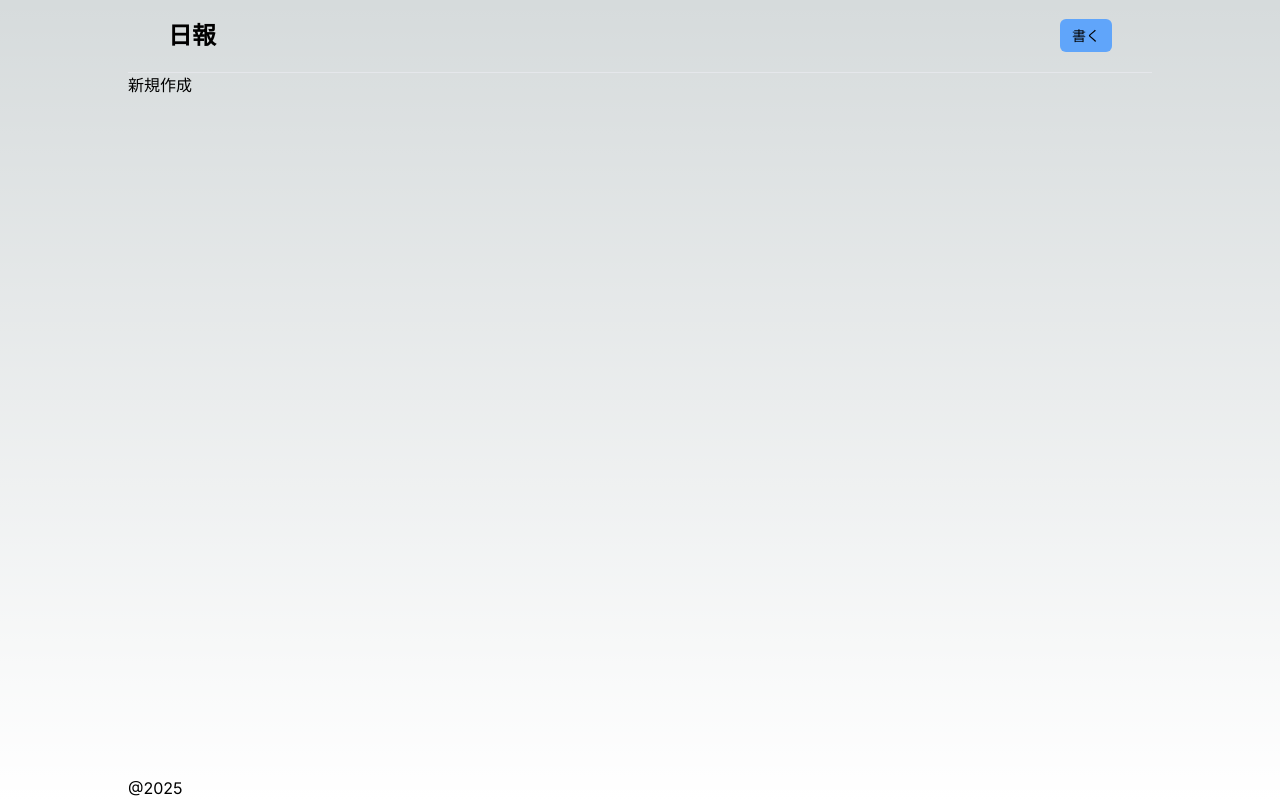
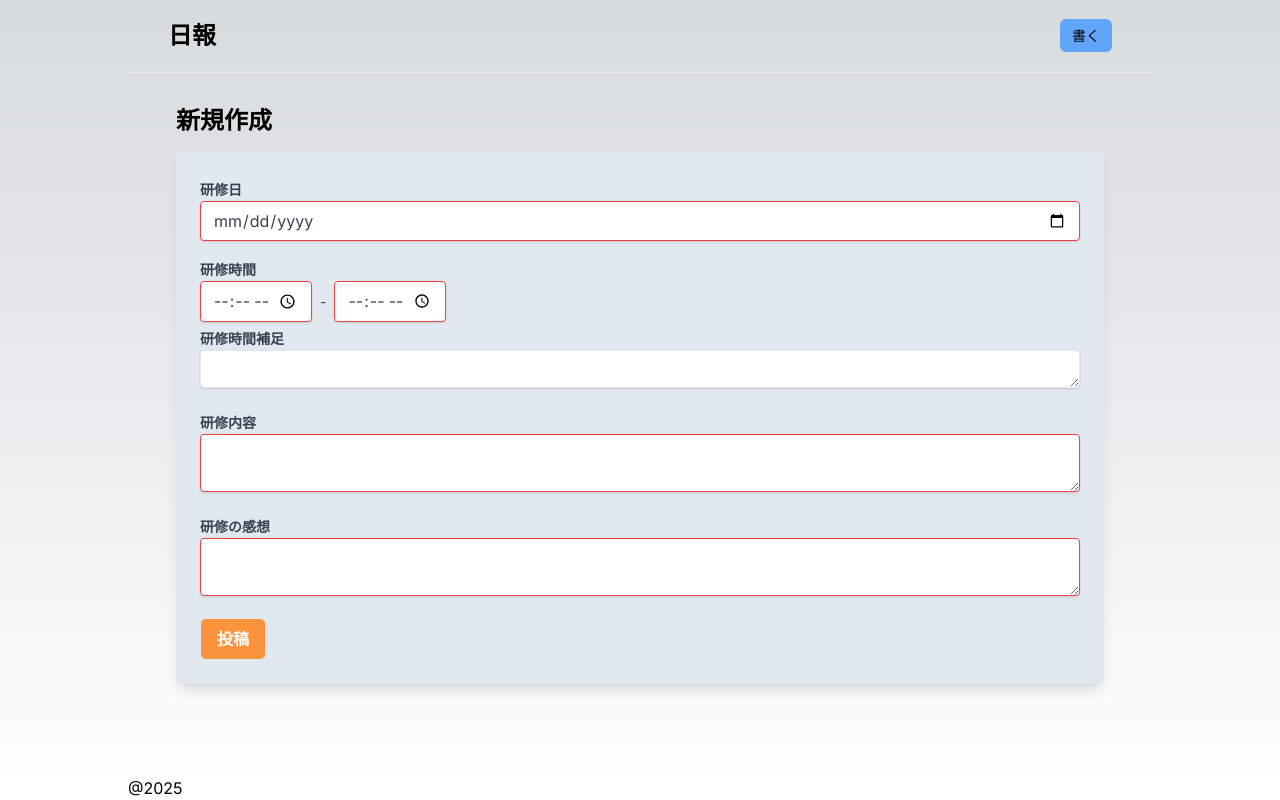
Before and after one commit to rk7fd3s/nippo, a Next.js app: page /new in a window 1280 px wide. Built offline with nearby package versions, Linux system fonts and the light colour scheme.

Commit message:
登録画面作成

```diff
--- a/src/app/components/ArticleCard.tsx
+++ b/src/app/components/ArticleCard.tsx
@@ -33,16 +33,16 @@ const ArticleCard = ({ article }: ArticleCardProps) => {
             <div className="pe-1">
               {formated_start_time}～{formated_end_time}
             </div>
-            <div className="break-all">({article.time_optional})</div>
+            {article.time_optional && <div className="whitespace-break-spaces">({article.time_optional})</div>}
           </div>
         </div>
         <div className="flex">
           <div className="w-24 flex-none">研修内容</div>
-          <div className="grow break-all">{article.content}</div>
+          <div className="grow whitespace-break-spaces">{article.content}</div>
         </div>
         <div className="flex">
           <div className="w-24 flex-none">今日の感想</div>
-          <div className="grow break-all">{article.thoughts}</div>
+          <div className="grow whitespace-break-spaces">{article.thoughts}</div>
         </div>
       </article>
     </div>
--- a/src/app/new/page.tsx
+++ b/src/app/new/page.tsx
@@ -1,9 +1,126 @@
-import React from 'react'
+"use client";
+
+import { useRouter } from "next/navigation";
+import React, { useState } from "react";
 
 const CreateArticlePage = () => {
+  const router = useRouter();
+
+  const [nippo_at, setNippoAt] = useState<string>("");
+  const [content, setContent] = useState<string>("");
+  const [thoughts, setThoughts] = useState<string>("");
+  const [start_time, setStartTime] = useState<string>("");
+  const [end_time, setEndTime] = useState<string>("");
+  const [time_optional, setTimeOptiomal] = useState<string>("");
+  const [loading, setLoading] = useState<boolean>(false);
+
+  const handleSubmit = async (e: React.FormEvent<HTMLFormElement>) => {
+    e.preventDefault();
+
+    setLoading(true);
+
+    const API_URL = process.env.NEXT_PUBLIC_API_URL;
+
+    await fetch(`${API_URL}/api/nippo`, {
+      method: "POST",
+      headers: {
+        "Content-Type": "application/json",
+      },
+      body: JSON.stringify({
+        nippo_at,
+        content,
+        thoughts,
+        start_time,
+        end_time,
+      }),
+    });
+
+    setLoading(false);
+
+    router.push("/");
+    router.refresh();
+  };
+
   return (
-    <div>新規作成</div>
-  )
-}
+    <div className="py-8 px-4 md:px-12">
+      <h2 className="text-2xl font-bold mb-4">新規作成</h2>
+      <form
+        className="bg-slate-200 p-6 rounded shadow-lg"
+        onSubmit={handleSubmit}
+      >
+        <div className="mb-4">
+          <label className="text-gray-700 text-sm font-bold mb-2">研修日</label>
+          <input
+            type="date"
+            required
+            className="shadow border rounded w-full py-2 px-3 text-gray-700 leading-tight focus:outline-none invalid:border-red-500"
+            onChange={(e) => setNippoAt(e.target.value)}
+          />
+        </div>
+        <div className="mb-1">
+          <label className="text-gray-700 text-sm font-bold mb-2">
+            研修時間
+          </label>
+          <div className="w-full">
+            <input
+              type="time"
+              required
+              className="shadow border rounded w-28 py-2 px-3 text-gray-700 leading-tight focus:outline-none invalid:border-red-500"
+              onChange={(e) => setStartTime(e.target.value)}
+            />
+            <span className="text-gray-700 text-sm px-2">-</span>
+            <input
+              type="time"
+              required
+              className="shadow border rounded w-28 py-2 px-3 text-gray-700 leading-tight focus:outline-none invalid:border-red-500"
+              onChange={(e) => setEndTime(e.target.value)}
+            />
+          </div>
+        </div>
+        <div className="mb-4">
+          <label className="text-gray-700 text-sm font-bold mb-2">
+            研修時間補足
+          </label>
+          <textarea
+            rows={1}
+            className="shadow border rounded w-full py-2 px-3 text-gray-700 leading-tight focus:outline-none"
+            onChange={(e) => setTimeOptiomal(e.target.value)}
+          />
+        </div>
+        <div className="mb-4">
+          <label className="text-gray-700 text-sm font-bold mb-2">
+            研修内容
+          </label>
+          <textarea
+            required
+            className="shadow border rounded w-full py-2 px-3 text-gray-700 leading-tight focus:outline-none invalid:border-red-500"
+            onChange={(e) => setContent(e.target.value)}
+          />
+        </div>
+        <div className="mb-4">
+          <label className="text-gray-700 text-sm font-bold mb-2">
+            研修の感想
+          </label>
+          <textarea
+            required
+            className="shadow border rounded w-full py-2 px-3 text-gray-700 leading-tight focus:outline-none invalid:border-red-500"
+            onChange={(e) => setThoughts(e.target.value)}
+          />
+        </div>
+        <button
+          type="submit"
+          className={`py-2 px-4 border rounded-md ${
+            loading
+              ? "bg-orange-300 cursor-not-allowed"
+              : "bg-orange-400 hover:bg-orange-500"
+          } text-white font-semibold focus:outline-none`}
+          disabled={loading}
+        >
+          投稿
+        </button>
+      </form>
+    </div>
+  );
+};
 
-export default CreateArticlePage
+export default CreateArticlePage;
```
